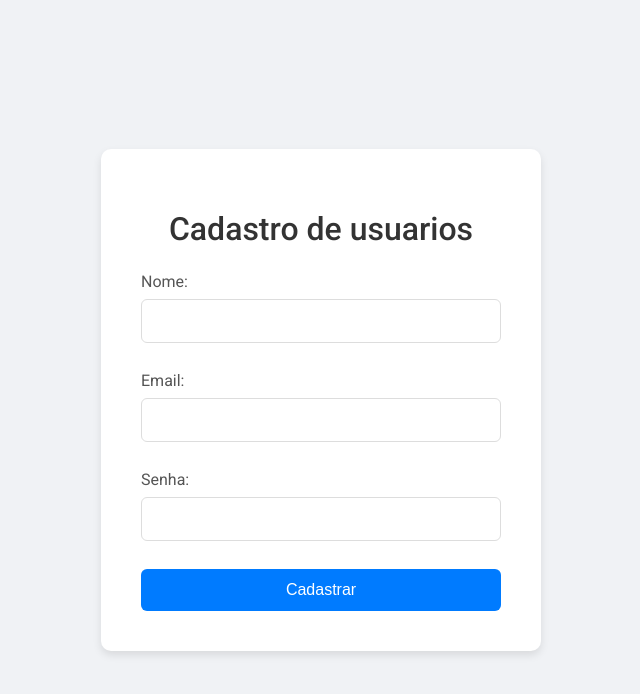
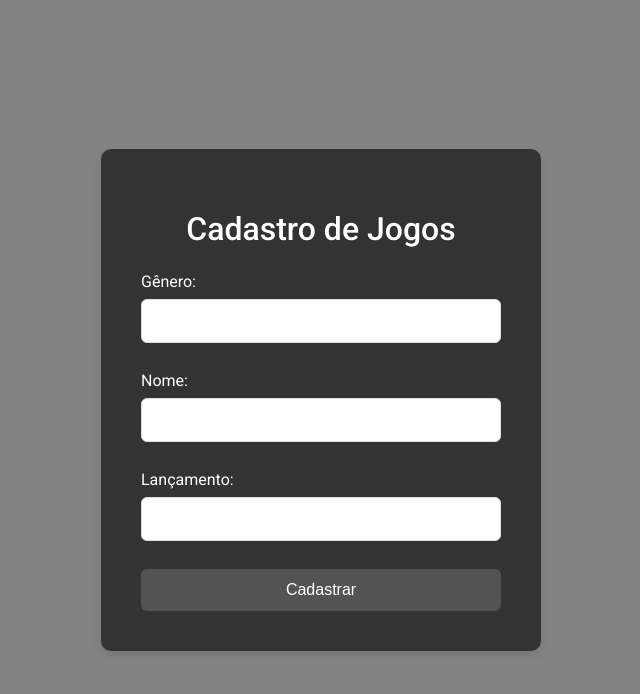
Before and after one commit to doardo9x/CadastroDeUsuario, a website: page Public/index.html in a window 1280 px wide. Shown: the whole page, without its empty margins (319-959 px from the left). Drawn offline with Linux system fonts and the light colour scheme.

```diff
--- a/Public/index.html
+++ b/Public/index.html
@@ -9,20 +9,21 @@
 </head>
 <body>
   <div class="container">
-    <h1>Cadastro de usuarios</h1>
-    <form action="/add-usuario" method="post">
+    <h1>Cadastro de Jogos</h1>
+    <form action="/add-jogo" method="post">
       <div class="form-group">
+        <div class="form-group">
+          <label for="genero">Gênero:</label>
+          <input type="text" id="genero" name="genero" required>
+        </div>
         <label for="nome">Nome:</label>
         <input type="text" id="nome" name="nome" required>
       </div>
       <div class="form-group">
-        <label for="email">Email:</label>
-        <input type="text" id="email" name="email" required>
+        <label for="lancamento">Lançamento:</label>
+        <input type="text" id="lancamento" name="lancamento" required>
       </div>
-      <div class="form-group">
-        <label for="senha">Senha:</label>
-        <input type="password" id="senha" name="senha" required>
-      </div>
+
       <button type="submit">Cadastrar</button>
     </form>
   </div>
--- a/Public/style.css
+++ b/Public/style.css
@@ -1,6 +1,6 @@
 body {
     font-family: 'Roboto', sans-serif;
-    background-color: #f0f2f5;
+    background-color: #838383;
     display: flex;
     justify-content: center;
     align-items: center;
@@ -9,7 +9,7 @@
   }
 
   .container {
-    background-color: #fff;
+    background-color: #333333;
     padding: 40px;
     box-shadow: 0 4px 8px rgba(0, 0, 0, 0.1);
     border-radius: 10px;
@@ -20,7 +20,7 @@
   h1 {
     margin-bottom: 24px;
     font-weight: 500;
-    color: #333;
+    color: #ffffff;
   }
 
   .form-group {
@@ -31,7 +31,7 @@
   label {
     display: block;
     margin-bottom: 8px;
-    color: #555;
+    color: #ffffff;
   }
 
   input {
@@ -47,7 +47,7 @@
   button {
     width: 100%;
     padding: 12px;
-    background-color: #007bff;
+    background-color: #535353;
     color: white;
     border: none;
     border-radius: 6px;
@@ -57,5 +57,6 @@
   }
 
   button:hover {
-    background-color: #0056b3;
+    background-color: #919191;
+    color: black;
   }
--- a/db.js
+++ b/db.js
@@ -4,7 +4,7 @@
   host: 'localhost',
   user: 'root',
   password: '',
-  database: 'web_aueba'
+  database: 'liduca'
 });
 
 module.exports = pool.promise();
```
Also changed, not shown: api.js (+6 -6 lines), 2 other files.
